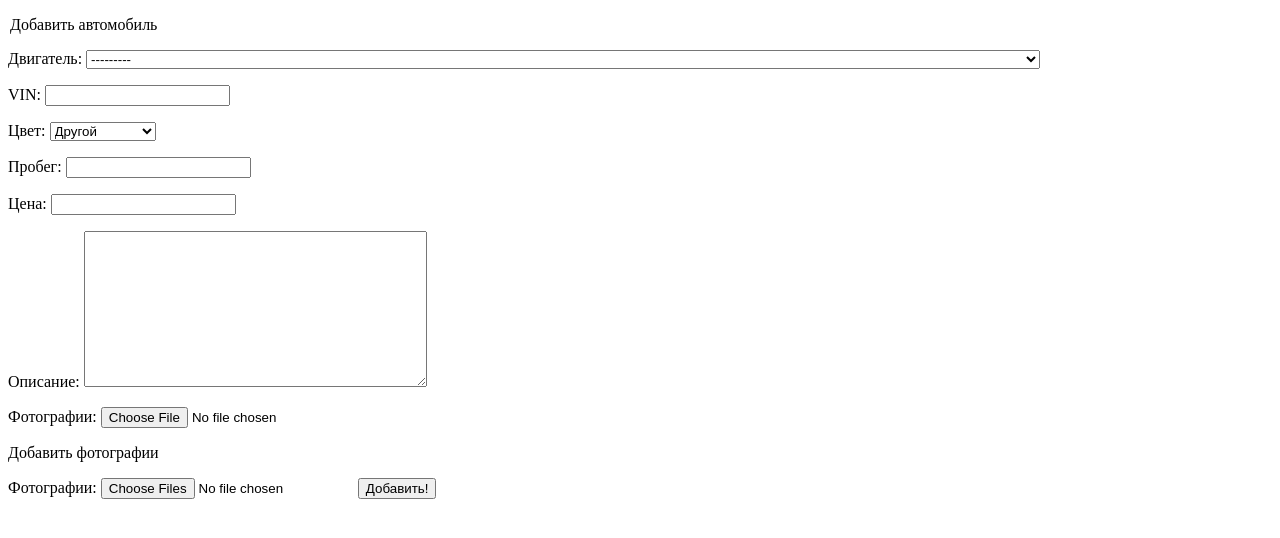
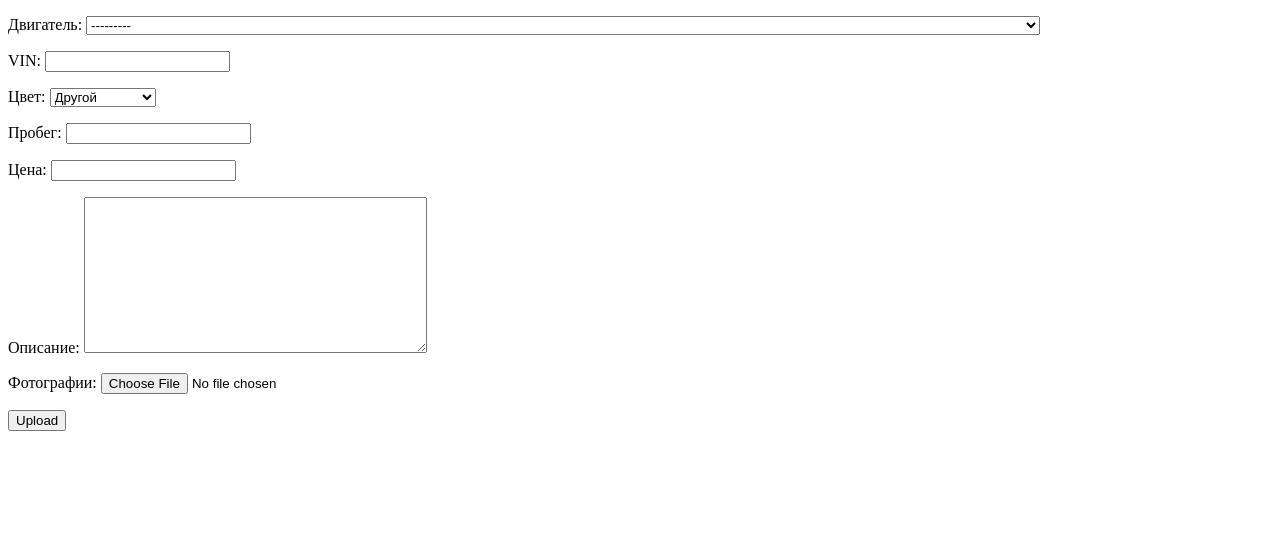
Before and after one commit to TheEmpressDiadema/AV, a Django app: template cars/carshop/templates/carshop/add_car.html in a window 1280 px wide. Shown: the part 70-608 px from the top of the page. Run offline with Django 5.2, Linux system fonts and the light colour scheme; the template is opened without the code that fills it: values that come from a table or form of the project are taken from there, others are empty; data comes from the database, SQL or seed files in the repository.

Commit message:
Шаблоны взаимодействия с автомобилем

```diff
--- a/cars/carshop/templates/carshop/add_car.html
+++ b/cars/carshop/templates/carshop/add_car.html
@@ -1,12 +1,8 @@
 {% extends 'base.html' %}
 {% block content %}
-    <form action="" method='post', enctype="multipart/form-data">
-        <legend>Добавить автомобиль</legend>
+    <form method="post" enctype="multipart/form-data">
         {% csrf_token %}
         {{ form.as_p }}
-        <p>Добавить фотографии</p>
-        <label for="id_images">Фотографии:</label>
-        <input type="file" name="images" id="id_images" multiple>
-        <button type="submit">Добавить!</button>
+        <button type="submit">Upload</button>
     </form>
 {% endblock %}
--- a/cars/carshop/templates/carshop/car_list.html
+++ b/cars/carshop/templates/carshop/car_list.html
@@ -4,7 +4,7 @@
     <div class="list">
         <ul>
             {% for car in cars %}
-                <li><img src="{{ car.images.first.url }}" > {{ car.name }} {{ car.engine }} {{car.}}|<a href="{{ car.get_edit_url }}">Изменить</a></li>
+                <li><a href="{{ car.get_absolute_url }}">{{ car.name }} {{ car.engine }} {{car.}}|<a href="{{ car.get_edit_url }}">Изменить</a></li>
             {% endfor %}
         </ul>
     </div>
```
Also changed, not shown: cars/carshop/templates/carshop/car.html (added, +14 -0 lines).
